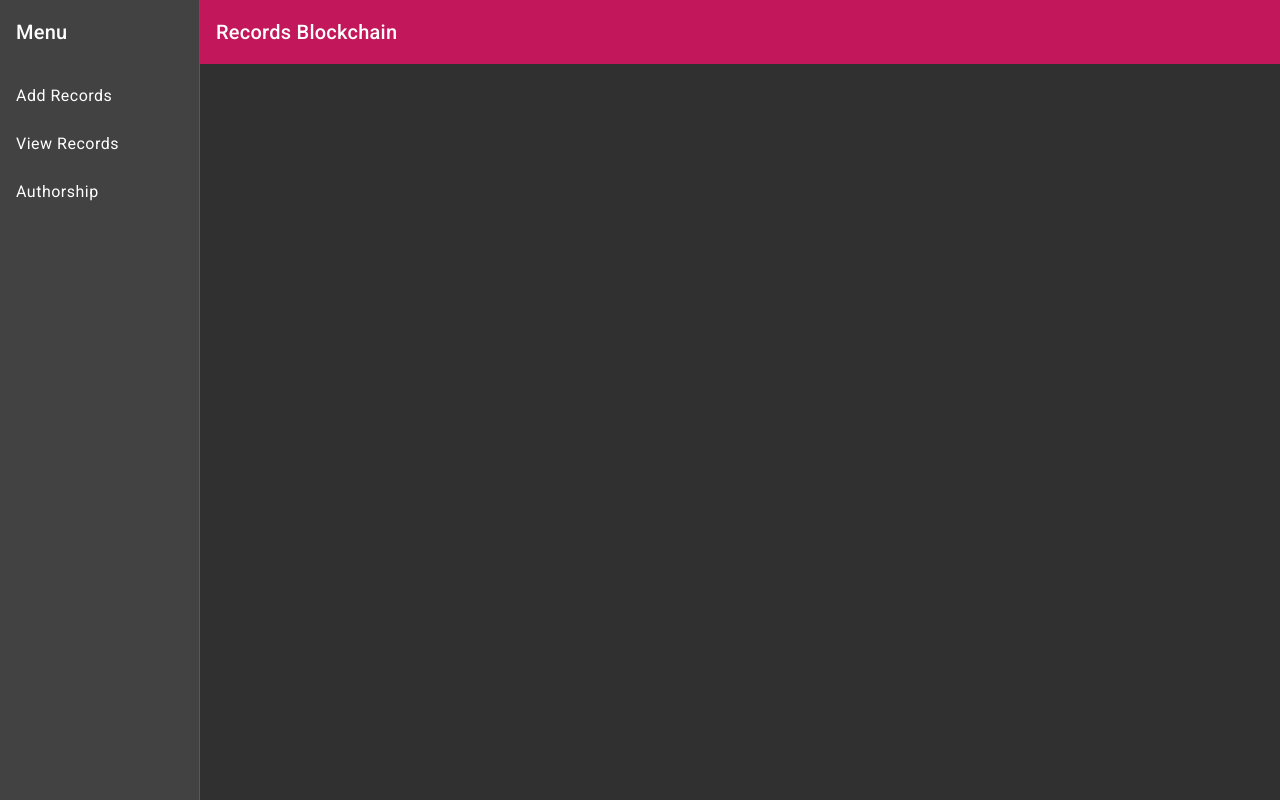
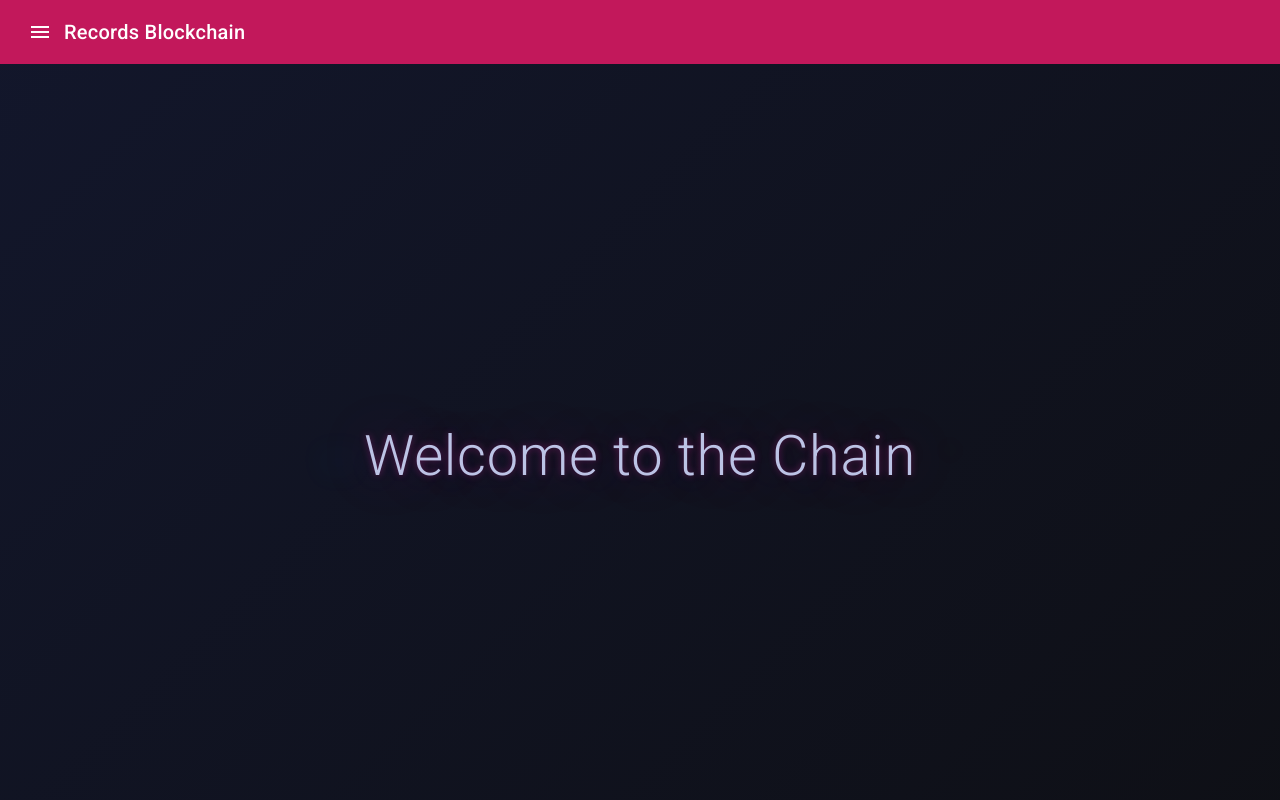
Before and after one commit to refrigeratedwater/blockchain-frontend, an Angular app: page /home in a window 1280 px wide. Before the commit this address led to /. Built offline with nearby package versions, Linux system fonts and the light colour scheme.

Commit message:
added welcome screen

```diff
--- a/src/app/app-routing.module.ts
+++ b/src/app/app-routing.module.ts
@@ -4,12 +4,15 @@ import { AddRecordComponent } from './components/add-record/add-record.component
 import { ViewRecordComponent } from './components/view-record/view-record.component';
 import { NodesComponent } from './components/nodes/nodes.component';
 import { ViewAuthorComponent } from './components/view-author/view-author.component';
+import { WelcomeComponent } from './components/loaders/welcome/welcome.component';
 
 const routes: Routes = [
+  {path: 'home', component: WelcomeComponent},
   { path: 'add', component: AddRecordComponent },
   { path: 'view', component: ViewRecordComponent },
   { path: 'author', component: ViewAuthorComponent },
   { path: 'nodes', component: NodesComponent },
+  {path: '', redirectTo: '/home', pathMatch: 'full'}
 ];
 
 @NgModule({
--- a/src/app/app.module.ts
+++ b/src/app/app.module.ts
@@ -18,6 +18,7 @@ import { HttpClientModule } from '@angular/common/http';
 import { NodesComponent } from './components/nodes/nodes.component';
 import { ViewAuthorComponent } from './components/view-author/view-author.component';
 import { RecordLoaderComponent } from './components/loaders/record-loader/record-loader.component';
+import { WelcomeComponent } from './components/loaders/welcome/welcome.component';
 
 @NgModule({
   declarations: [
@@ -28,6 +29,7 @@ import { RecordLoaderComponent } from './components/loaders/record-loader/record
     NodesComponent,
     ViewAuthorComponent,
     RecordLoaderComponent,
+    WelcomeComponent,
   ],
   imports: [
     BrowserModule,
--- a/src/app/components/add-record/add-record.component.ts
+++ b/src/app/components/add-record/add-record.component.ts
@@ -49,6 +49,7 @@ export class AddRecordComponent {
           );
           this.mine();
           this.isLoading = false;
+          alert('Record added to blockchain')
           console.log(response);
         },
         error: (error) => {
--- /dev/null
+++ b/src/app/components/loaders/welcome/welcome.component.html
@@ -0,0 +1,3 @@
+<body>
+    <h2>Welcome to the Chain</h2>
+</body>
--- /dev/null
+++ b/src/app/components/loaders/welcome/welcome.component.scss
@@ -0,0 +1,64 @@
+@keyframes lights {
+  0% {
+    color: hsl(230, 40%, 80%);
+    text-shadow: 0 0 1em hsla(320, 100%, 50%, 0.2),
+      0 0 0.125em hsla(320, 100%, 60%, 0.3),
+      -1em -0.125em 0.5em hsla(40, 100%, 60%, 0),
+      1em 0.125em 0.5em hsla(200, 100%, 60%, 0);
+  }
+
+  30% {
+    color: hsl(230, 80%, 90%);
+    text-shadow: 0 0 1em hsla(320, 100%, 50%, 0.5),
+      0 0 0.125em hsla(320, 100%, 60%, 0.5),
+      -0.5em -0.125em 0.25em hsla(40, 100%, 60%, 0.2),
+      0.5em 0.125em 0.25em hsla(200, 100%, 60%, 0.4);
+  }
+
+  40% {
+    color: hsl(230, 100%, 95%);
+    text-shadow: 0 0 1em hsla(320, 100%, 50%, 0.5),
+      0 0 0.125em hsla(320, 100%, 90%, 0.5),
+      -0.25em -0.125em 0.125em hsla(40, 100%, 60%, 0.2),
+      0.25em 0.125em 0.125em hsla(200, 100%, 60%, 0.4);
+  }
+
+  70% {
+    color: hsl(230, 80%, 90%);
+    text-shadow: 0 0 1em hsla(320, 100%, 50%, 0.5),
+      0 0 0.125em hsla(320, 100%, 60%, 0.5),
+      0.5em -0.125em 0.25em hsla(40, 100%, 60%, 0.2),
+      -0.5em 0.125em 0.25em hsla(200, 100%, 60%, 0.4);
+  }
+
+  100% {
+    color: hsl(230, 40%, 80%);
+    text-shadow: 0 0 1em hsla(320, 100%, 50%, 0.2),
+      0 0 0.125em hsla(320, 100%, 60%, 0.3),
+      1em -0.125em 0.5em hsla(40, 100%, 60%, 0),
+      -1em 0.125em 0.5em hsla(200, 100%, 60%, 0);
+  }
+}
+
+html, body {
+  height: 100%;
+  margin: 0;
+  padding: 0;
+  overflow: hidden;
+}
+
+body {
+  font: 100% / 1.5 Raleway, sans-serif;
+  color: hsl(230, 100%, 95%);
+  background: linear-gradient(135deg, hsl(230, 40%, 12%), hsl(230, 20%, 7%));
+
+  display: flex;
+  justify-content: center; /* horizontally center the content */
+  align-items: center;     /* vertically center the content */
+}
+
+h2 {
+  font-size: 3.5rem;
+  font-weight: 300;
+  animation: lights 5s 750ms linear infinite;
+}
--- a/src/app/components/nav/nav.component.html
+++ b/src/app/components/nav/nav.component.html
@@ -5,13 +5,13 @@
     fixedInViewport
     [attr.role]="(isHandset$ | async) ? 'dialog' : 'navigation'"
     [mode]="(isHandset$ | async) ? 'over' : 'side'"
-    [opened]="(isHandset$ | async) === false"
+    [opened]="false"
   >
     <mat-toolbar>Menu</mat-toolbar>
     <mat-nav-list>
-      <a mat-list-item routerLink="/add">Add Records</a>
-      <a mat-list-item routerLink="/view">View Records</a>
-      <a mat-list-item routerLink="/author">Authorship</a>
+      <a mat-list-item routerLink="/add" (click)="drawer.close()">Add Records</a>
+      <a mat-list-item routerLink="/view" (click)="drawer.close()">View Records</a>
+      <a mat-list-item routerLink="/author" (click)="drawer.close()">Authorship</a>
       <!-- <a mat-list-item routerLink="/nodes">Nodes</a> -->
     </mat-nav-list>
   </mat-sidenav>
@@ -22,7 +22,6 @@
         aria-label="Toggle sidenav"
         mat-icon-button
         (click)="drawer.toggle()"
-        *ngIf="isHandset$ | async"
       >
         <mat-icon aria-label="Side nav toggle icon">menu</mat-icon>
       </button>
--- a/src/app/components/view-record/view-record.component.ts
+++ b/src/app/components/view-record/view-record.component.ts
@@ -13,9 +13,15 @@ export class ViewRecordComponent implements OnInit {
   constructor(private blockchainService: BlockchainService) {}
 
   ngOnInit(): void {
+    this.getChain()
+  }
+
+  getChain() {
     this.blockchainService.getBlockchain().subscribe((data) => {
+      this.isLoading = true
       this.blockchain = data;
       console.log(this.blockchain.chain);
+      this.isLoading = false
     });
   }
 
```
Also changed, not shown: src/app/components/loaders/welcome/welcome.component.ts (added, +10 -0 lines), package.json (line endings or trailing spaces).
